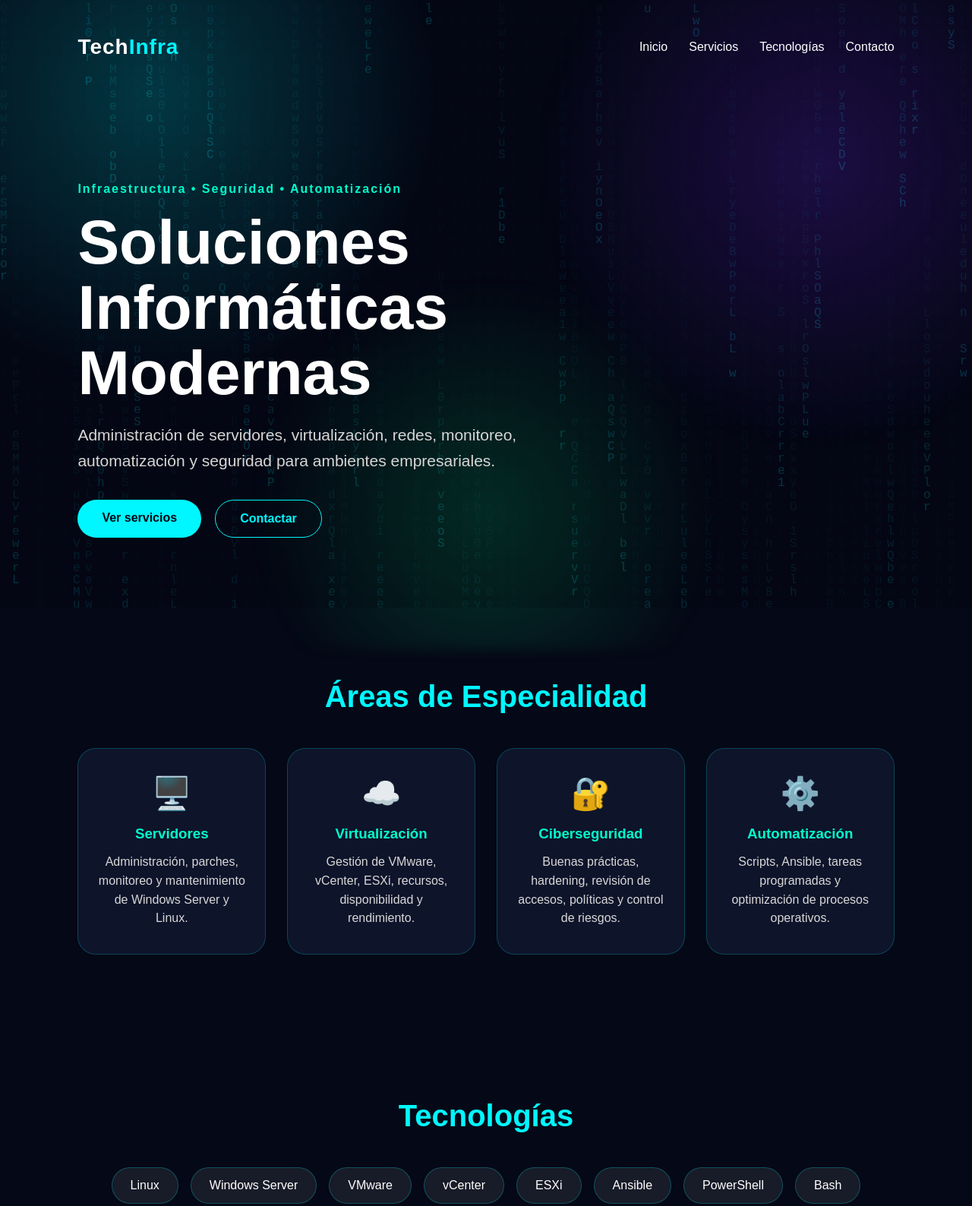
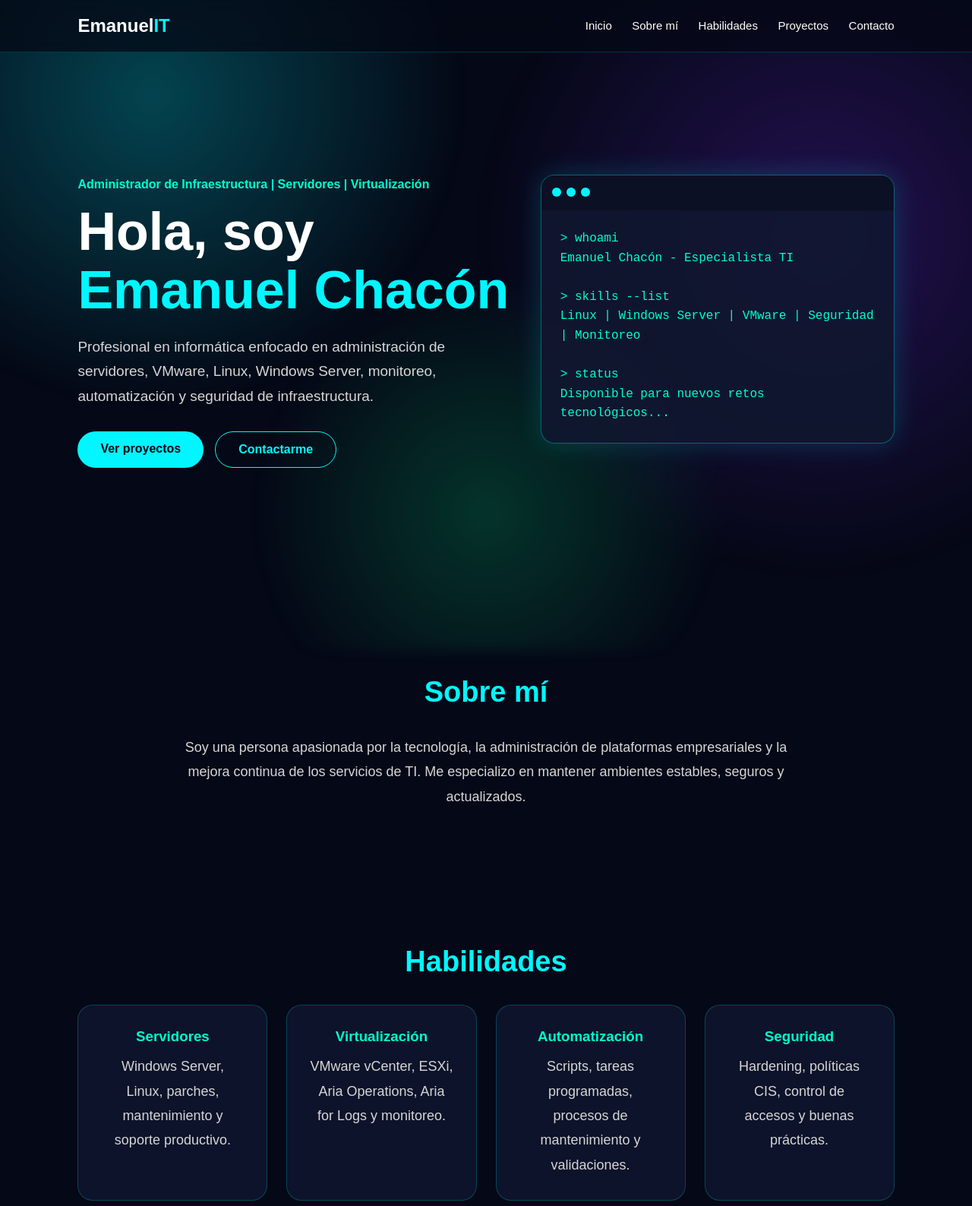
Before and after one commit to emanuelchaconcr/Web, a plain HTML site: page index.html in a window 1280 px wide. Shown: the top 1588 px of the page at 76% size. Drawn offline with Linux system fonts and the light colour scheme.

Commit message:
Add files via upload

```diff
--- a/index.html
+++ b/index.html
@@ -3,95 +3,118 @@
 <head>
   <meta charset="UTF-8" />
   <meta name="viewport" content="width=device-width, initial-scale=1.0" />
-  <title>Mundo Informático | Tecnología & Infraestructura</title>
-  <link rel="stylesheet" href="assets/styles.css" />
+  <title>Portafolio Personal | Informática</title>
+  <link rel="stylesheet" href="styles.css" />
 </head>
 <body>
   <div class="background-animation"></div>
-  <canvas id="matrixCanvas"></canvas>
 
-  <header class="hero">
-    <nav class="navbar">
-      <div class="logo">Tech<span>Infra</span></div>
-      <ul>
-        <li><a href="#inicio">Inicio</a></li>
-        <li><a href="#servicios">Servicios</a></li>
-        <li><a href="#tecnologias">Tecnologías</a></li>
-        <li><a href="#contacto">Contacto</a></li>
-      </ul>
+  <header class="navbar">
+    <div class="logo">Emanuel<span>IT</span></div>
+    <nav>
+      <a href="#inicio">Inicio</a>
+      <a href="#sobre-mi">Sobre mí</a>
+      <a href="#habilidades">Habilidades</a>
+      <a href="#proyectos">Proyectos</a>
+      <a href="#contacto">Contacto</a>
     </nav>
+  </header>
 
-    <section id="inicio" class="hero-content">
-      <p class="tag">Infraestructura • Seguridad • Automatización</p>
-      <h1>Soluciones Informáticas Modernas</h1>
+  <section id="inicio" class="hero">
+    <div class="hero-content">
+      <p class="tag">Administrador de Infraestructura | Servidores | Virtualización</p>
+      <h1>Hola, soy <span>Emanuel Chacón</span></h1>
       <p class="description">
-        Administración de servidores, virtualización, redes, monitoreo,
-        automatización y seguridad para ambientes empresariales.
+        Profesional en informática enfocado en administración de servidores, VMware,
+        Linux, Windows Server, monitoreo, automatización y seguridad de infraestructura.
       </p>
       <div class="buttons">
-        <a href="#servicios" class="btn primary">Ver servicios</a>
-        <a href="#contacto" class="btn secondary">Contactar</a>
+        <a href="#proyectos" class="btn primary">Ver proyectos</a>
+        <a href="#contacto" class="btn secondary">Contactarme</a>
+      </div>
+    </div>
+
+    <div class="terminal-card">
+      <div class="terminal-header">
+        <span></span><span></span><span></span>
+      </div>
+      <pre id="typing"></pre>
     </div>
   </section>
-  </header>
 
-  <main>
-    <section id="servicios" class="section reveal">
-      <h2>Áreas de Especialidad</h2>
+  <section id="sobre-mi" class="section reveal">
+    <h2>Sobre mí</h2>
+    <p>
+      Soy una persona apasionada por la tecnología, la administración de plataformas
+      empresariales y la mejora continua de los servicios de TI. Me especializo en
+      mantener ambientes estables, seguros y actualizados.
+    </p>
+  </section>
+
+  <section id="habilidades" class="section reveal">
+    <h2>Habilidades</h2>
     <div class="cards">
       <article class="card">
-          <div class="icon">🖥️</div>
         <h3>Servidores</h3>
-          <p>Administración, parches, monitoreo y mantenimiento de Windows Server y Linux.</p>
+        <p>Windows Server, Linux, parches, mantenimiento y soporte productivo.</p>
       </article>
-
       <article class="card">
-          <div class="icon">☁️</div>
         <h3>Virtualización</h3>
-          <p>Gestión de VMware, vCenter, ESXi, recursos, disponibilidad y rendimiento.</p>
+        <p>VMware vCenter, ESXi, Aria Operations, Aria for Logs y monitoreo.</p>
       </article>
-
       <article class="card">
-          <div class="icon">🔐</div>
-          <h3>Ciberseguridad</h3>
-          <p>Buenas prácticas, hardening, revisión de accesos, políticas y control de riesgos.</p>
+        <h3>Automatización</h3>
+        <p>Scripts, tareas programadas, procesos de mantenimiento y validaciones.</p>
       </article>
-
       <article class="card">
-          <div class="icon">⚙️</div>
-          <h3>Automatización</h3>
-          <p>Scripts, Ansible, tareas programadas y optimización de procesos operativos.</p>
+        <h3>Seguridad</h3>
+        <p>Hardening, políticas CIS, control de accesos y buenas prácticas.</p>
       </article>
     </div>
   </section>
 
-    <section id="tecnologias" class="section reveal">
-      <h2>Tecnologías</h2>
-      <div class="tech-grid">
-        <span>Linux</span>
-        <span>Windows Server</span>
-        <span>VMware</span>
-        <span>vCenter</span>
-        <span>ESXi</span>
-        <span>Ansible</span>
-        <span>PowerShell</span>
-        <span>Bash</span>
-        <span>PRTG</span>
-        <span>Dynatrace</span>
+  <section id="proyectos" class="section reveal">
+    <h2>Proyectos</h2>
+    <div class="project-grid">
+      <div class="project">
+        <h3>Actualización VMware</h3>
+        <p>Gestión de actualización de vCenter, ESXi y servicios asociados.</p>
+      </div>
+      <div class="project">
+        <h3>Monitoreo de Infraestructura</h3>
+        <p>Seguimiento de disponibilidad, rendimiento y alertas con herramientas TI.</p>
+      </div>
+      <div class="project">
+        <h3>Administración Linux</h3>
+        <p>Mantenimiento, logs, permisos, SSH, cron y gestión de servicios.</p>
+      </div>
     </div>
   </section>
 
-    <section id="contacto" class="section contact reveal">
+  <section id="experiencia" class="section reveal">
+    <h2>Experiencia</h2>
+    <div class="timeline">
+      <div class="timeline-item">
+        <h3>Infraestructura TI</h3>
+        <p>Administración de servidores productivos, mantenimiento y coordinación de ventanas.</p>
+      </div>
+      <div class="timeline-item">
+        <h3>Soporte y operación</h3>
+        <p>Validaciones, prechecks, seguimiento de casos con proveedores y documentación técnica.</p>
+      </div>
+    </div>
+  </section>
+
+  <section id="contacto" class="section reveal contact">
     <h2>Contacto</h2>
-      <p>¿Necesitas soporte, automatización o mejora de infraestructura?</p>
-      <a href="mailto:contacto@tudominio.com" class="btn primary">Enviar correo</a>
+    <p>¿Quieres trabajar conmigo o conocer más de mi experiencia?</p>
+    <a href="mailto:tu-correo@ejemplo.com" class="btn primary">Enviar correo</a>
   </section>
-  </main>
 
   <footer>
-    <p>© 2026 TechInfra — Página dedicada a la informática</p>
+    <p>© 2026 Emanuel Chacón | Portafolio Personal de Informática</p>
   </footer>
 
-  <script src="assets/script.js"></script>
+  <script src="script.js"></script>
 </body>
 </html>
--- /dev/null
+++ b/script.js
@@ -0,0 +1,37 @@
+const text = `> whoami
+Emanuel Chacón - Especialista TI
+
+> skills --list
+Linux | Windows Server | VMware | Seguridad | Monitoreo
+
+> status
+Disponible para nuevos retos tecnológicos...`;
+
+const typingElement = document.getElementById('typing');
+let index = 0;
+
+function typeText() {
+  if (index < text.length) {
+    typingElement.textContent += text.charAt(index);
+    index++;
+    setTimeout(typeText, 35);
+  }
+}
+
+typeText();
+
+const reveals = document.querySelectorAll('.reveal');
+
+function revealOnScroll() {
+  reveals.forEach((element) => {
+    const windowHeight = window.innerHeight;
+    const elementTop = element.getBoundingClientRect().top;
+
+    if (elementTop < windowHeight - 100) {
+      element.classList.add('active');
+    }
+  });
+}
+
+window.addEventListener('scroll', revealOnScroll);
+revealOnScroll();
--- /dev/null
+++ b/styles.css
@@ -0,0 +1,261 @@
+* {
+  margin: 0;
+  padding: 0;
+  box-sizing: border-box;
+  scroll-behavior: smooth;
+}
+
+body {
+  font-family: Arial, Helvetica, sans-serif;
+  background: #050816;
+  color: #ffffff;
+  overflow-x: hidden;
+}
+
+.background-animation {
+  position: fixed;
+  inset: 0;
+  z-index: -1;
+  background:
+    radial-gradient(circle at 20% 20%, rgba(0, 247, 255, 0.25), transparent 30%),
+    radial-gradient(circle at 80% 40%, rgba(123, 44, 255, 0.25), transparent 35%),
+    radial-gradient(circle at 50% 80%, rgba(0, 255, 136, 0.18), transparent 30%);
+  animation: pulseBackground 8s infinite alternate;
+}
+
+@keyframes pulseBackground {
+  from { transform: scale(1); filter: blur(0); }
+  to { transform: scale(1.15); filter: blur(8px); }
+}
+
+.navbar {
+  position: fixed;
+  top: 0;
+  width: 100%;
+  padding: 20px 8%;
+  display: flex;
+  justify-content: space-between;
+  align-items: center;
+  background: rgba(5, 8, 22, 0.75);
+  backdrop-filter: blur(12px);
+  z-index: 10;
+  border-bottom: 1px solid rgba(0, 247, 255, 0.18);
+}
+
+.logo {
+  font-size: 24px;
+  font-weight: bold;
+}
+
+.logo span,
+.hero h1 span,
+.section h2 {
+  color: #00f7ff;
+}
+
+nav a {
+  color: #fff;
+  text-decoration: none;
+  margin-left: 22px;
+  font-size: 15px;
+  transition: 0.3s;
+}
+
+nav a:hover {
+  color: #00f7ff;
+}
+
+.hero {
+  min-height: 100vh;
+  display: grid;
+  grid-template-columns: 1.1fr 0.9fr;
+  align-items: center;
+  gap: 40px;
+  padding: 130px 8% 80px;
+}
+
+.tag {
+  color: #00ffcc;
+  margin-bottom: 15px;
+  font-weight: bold;
+}
+
+.hero h1 {
+  font-size: clamp(38px, 6vw, 70px);
+  line-height: 1.1;
+  margin-bottom: 20px;
+}
+
+.description {
+  color: #d6d6d6;
+  font-size: 19px;
+  max-width: 680px;
+  line-height: 1.7;
+}
+
+.buttons {
+  margin-top: 30px;
+  display: flex;
+  gap: 15px;
+  flex-wrap: wrap;
+}
+
+.btn {
+  display: inline-block;
+  padding: 14px 30px;
+  border-radius: 30px;
+  text-decoration: none;
+  font-weight: bold;
+  transition: 0.3s;
+}
+
+.primary {
+  background: #00f7ff;
+  color: #050816;
+}
+
+.secondary {
+  border: 1px solid #00f7ff;
+  color: #00f7ff;
+}
+
+.btn:hover {
+  transform: translateY(-5px) scale(1.03);
+  box-shadow: 0 0 25px rgba(0, 247, 255, 0.55);
+}
+
+.terminal-card {
+  background: rgba(17, 23, 47, 0.88);
+  border: 1px solid rgba(0, 247, 255, 0.35);
+  border-radius: 18px;
+  box-shadow: 0 0 35px rgba(0, 247, 255, 0.18);
+  overflow: hidden;
+  animation: float 4s ease-in-out infinite;
+}
+
+@keyframes float {
+  0%, 100% { transform: translateY(0); }
+  50% { transform: translateY(-18px); }
+}
+
+.terminal-header {
+  padding: 14px;
+  background: #0b1024;
+}
+
+.terminal-header span {
+  display: inline-block;
+  width: 12px;
+  height: 12px;
+  border-radius: 50%;
+  margin-right: 7px;
+  background: #00f7ff;
+}
+
+pre {
+  min-height: 260px;
+  padding: 25px;
+  color: #00ffcc;
+  font-size: 16px;
+  line-height: 1.6;
+  white-space: pre-wrap;
+}
+
+.section {
+  padding: 90px 8%;
+  text-align: center;
+}
+
+.section p {
+  color: #d6d6d6;
+  max-width: 850px;
+  margin: 0 auto;
+  line-height: 1.8;
+  font-size: 18px;
+}
+
+.section h2 {
+  font-size: 38px;
+  margin-bottom: 35px;
+}
+
+.cards,
+.project-grid {
+  display: grid;
+  grid-template-columns: repeat(auto-fit, minmax(240px, 1fr));
+  gap: 25px;
+}
+
+.card,
+.project,
+.timeline-item {
+  background: rgba(17, 23, 47, 0.82);
+  padding: 30px;
+  border-radius: 20px;
+  border: 1px solid rgba(0, 247, 255, 0.22);
+  transition: 0.35s;
+}
+
+.card:hover,
+.project:hover,
+.timeline-item:hover {
+  transform: translateY(-12px);
+  box-shadow: 0 0 25px rgba(0, 247, 255, 0.28);
+}
+
+.card h3,
+.project h3,
+.timeline-item h3 {
+  color: #00ffcc;
+  margin-bottom: 12px;
+}
+
+.timeline {
+  display: grid;
+  gap: 22px;
+  max-width: 850px;
+  margin: auto;
+}
+
+.contact .btn {
+  margin-top: 25px;
+}
+
+footer {
+  text-align: center;
+  padding: 25px;
+  background: #03050f;
+  color: #aaa;
+}
+
+.reveal {
+  opacity: 0;
+  transform: translateY(55px);
+  transition: 0.8s ease;
+}
+
+.reveal.active {
+  opacity: 1;
+  transform: translateY(0);
+}
+
+@media (max-width: 850px) {
+  .hero {
+    grid-template-columns: 1fr;
+    text-align: center;
+  }
+
+  .buttons {
+    justify-content: center;
+  }
+
+  .navbar {
+    flex-direction: column;
+    gap: 15px;
+  }
+
+  nav a {
+    margin: 0 8px;
+    font-size: 14px;
+  }
+}
```
Also changed, not shown: 1 other file. Lines whose indentation alone changed are shown as unchanged.
